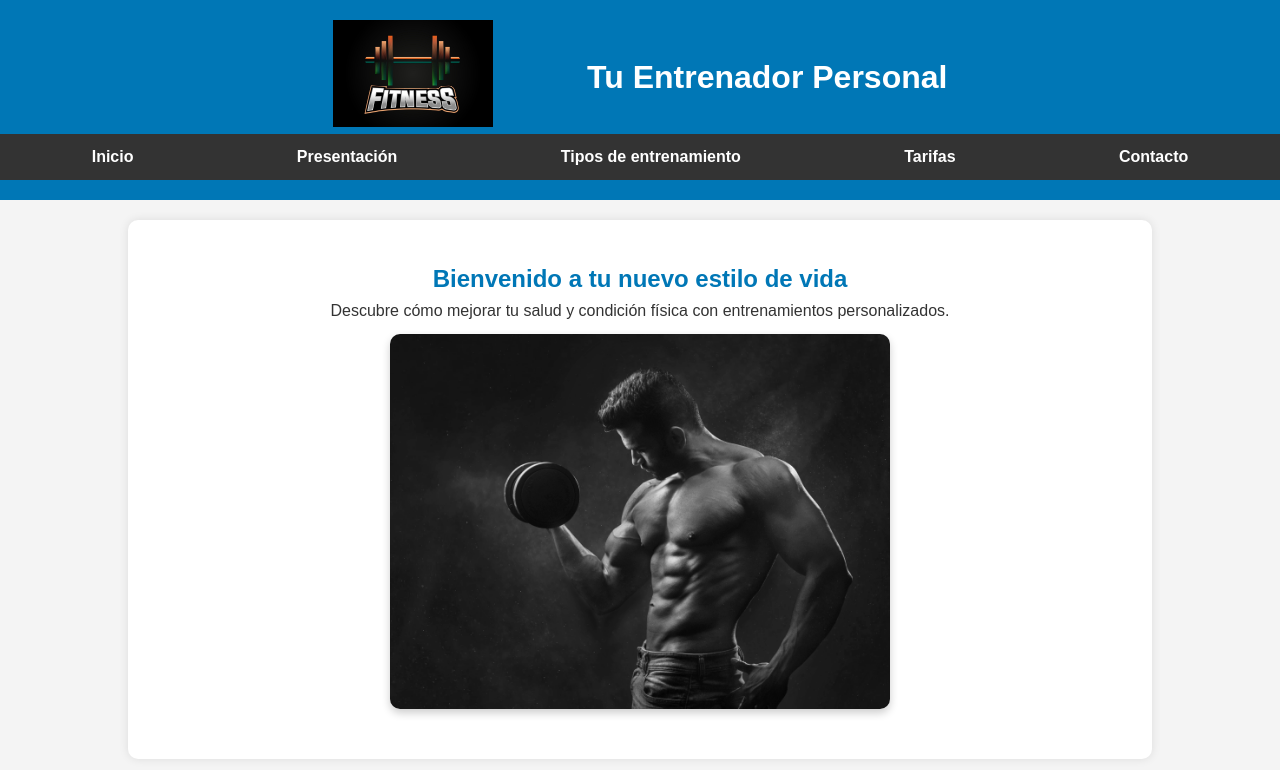
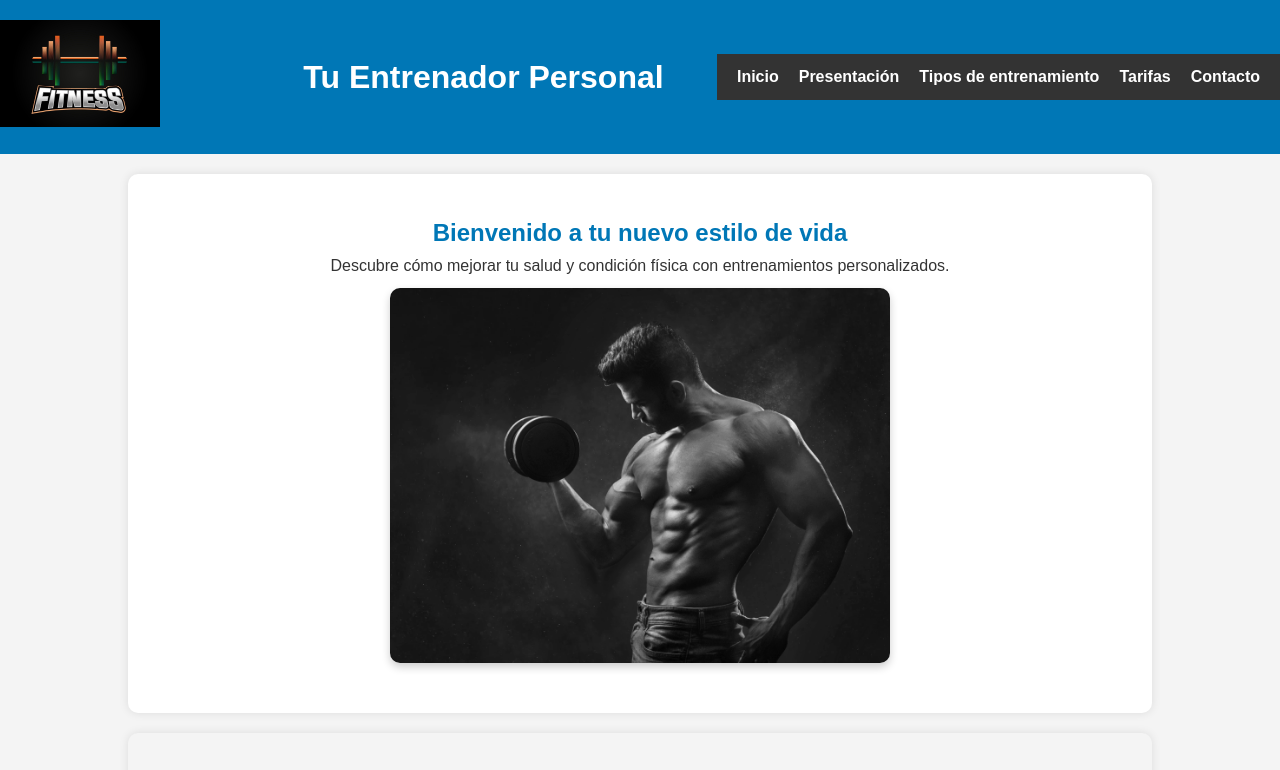
Before and after one commit to lvalbuena77/web-entrenador, a plain HTML site: page index.html in a window 1280 px wide. Shown: the top 770 px of the page. Drawn offline with Linux system fonts and the light colour scheme.

Commit message:
colocar logo y título

```diff
--- a/css/style.css
+++ b/css/style.css
@@ -19,16 +19,21 @@ header {
     background: #0077b6;
     color: white;
     padding: 20px 0;
+    display: flex;
+    align-items: center;
+    justify-content: space-between;
 }
 
 header h1 {
-    margin-bottom: 10px;
+    flex-grow: 1;
+    text-align: center;
+    margin-bottom: 0;
 }
 
 /* Estilo para el logo */
 header .logo {
-    display: inline-block;
-    vertical-align: middle;
+    /* display: inline-block;
+    vertical-align: middle; */
     margin-right: 90px;
     /* Aumentado margen para mayor separación */
 }
@@ -38,12 +43,18 @@ header .logo img {
     height: auto;
 }
 
+/* Navegación */
+nav {
+    display: flex;
+    align-items: center;
+}
+
 /* Alineación del título junto al logo */
-header h1 {
+/* header h1 {
     display: inline-block;
     vertical-align: middle;
     margin-bottom: 0;
-}
+} */
 
 /* Menú principal */
 nav {
```
